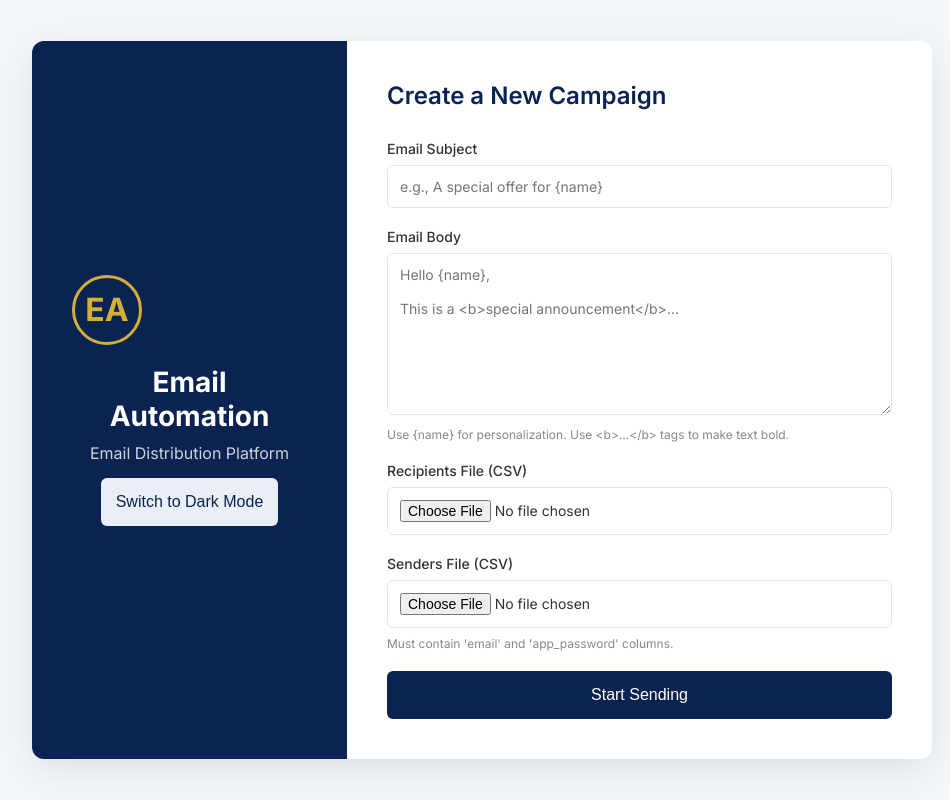
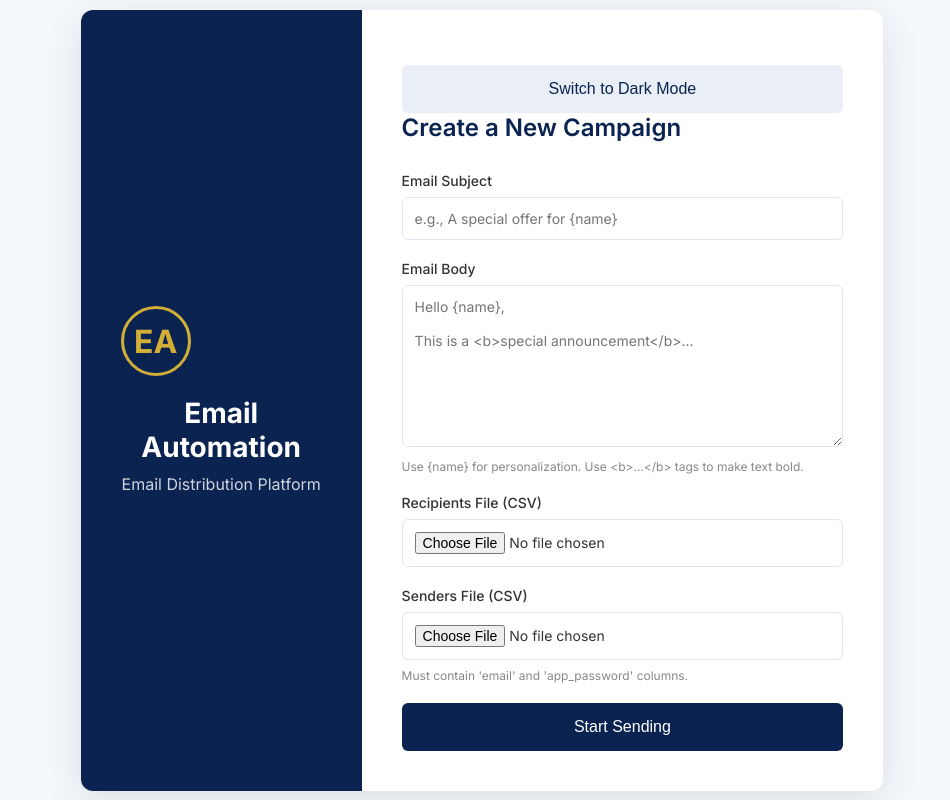
Before and after one commit to himanshusingh60120/Email_Automation, a Flask app: page / in a window 1280 px wide. Shown: the whole page, without its empty margins (158-1108 px from the left). Run offline with Flask 3, Linux system fonts and the light colour scheme.

Commit message:
Update index.html

```diff
--- a/templates/index.html
+++ b/templates/index.html
@@ -10,6 +10,7 @@
     <link href="https://fonts.googleapis.com/css2?family=Inter:wght@400;500;600;700&display=swap" rel="stylesheet">
 </head>
 <body>
+    <div class="glass-card">
         <div class="main-container">
             <div class="brand-panel">
                 <div class="brand-content">
@@ -17,12 +18,12 @@
                     <h1>Email Automation</h1>
                     <p>Email Distribution Platform</p>
                 </div>
+            </div>
+            <div class="content-panel">
+                <div id="form-view">
                     <div class="theme-switch-container">
                         <button id="theme-toggle-btn" class="button-secondary">Switch to Dark Mode</button>
                     </div>
-        </div>
-        <div class="content-panel">
-            <div id="form-view">
                     <h2>Create a New Campaign</h2>
                     <form id="email-form">
                         <div class="form-group">
@@ -75,6 +76,7 @@
                 </div>
             </div>
         </div>
+    </div>
     <script src="{{ url_for('static', filename='js/main.js') }}"></script>
 </body>
 </html>
```
Lines whose indentation alone changed are shown as unchanged.
